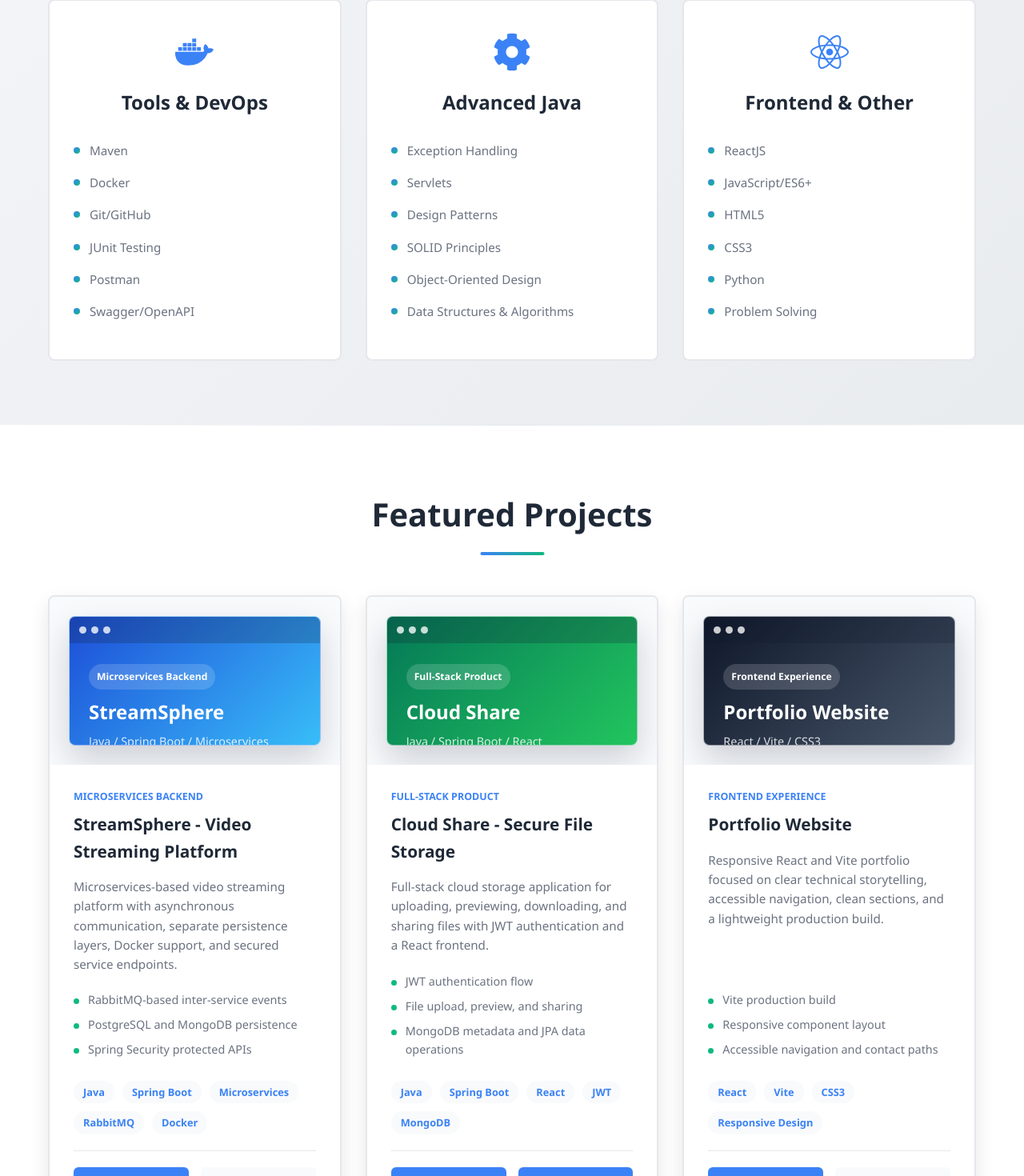
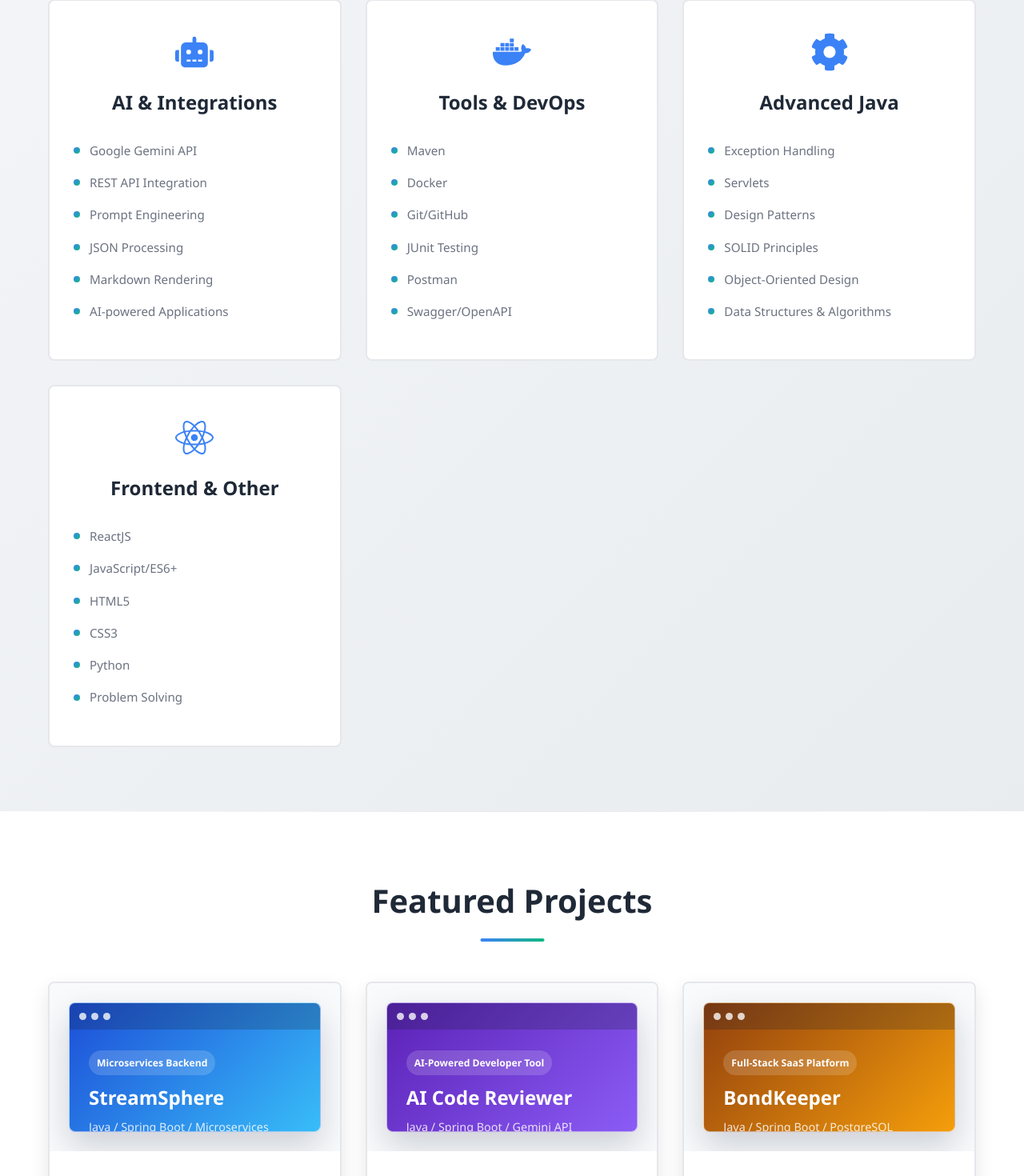
Before and after one commit to programer12345anwar/portfolio-website, a React (Vite) app: page / in a window 1280 px wide. Shown: the part 2409-3879 px from the top of the page at 80% size. Built offline with nearby package versions, Linux system fonts and the light colour scheme.

Commit message:
update in project and skills section

```diff
--- a/src/components/Projects.jsx
+++ b/src/components/Projects.jsx
@@ -19,40 +19,9 @@
       github: "https://github.com/programer12345anwar/YouTube-Clone",
       live: "",
     },
+
     {
       id: 2,
-      title: "Cloud Share - Secure File Storage",
-      category: "Full-Stack Product",
-      description:
-        "Full-stack cloud storage application for uploading, previewing, downloading, and sharing files with JWT authentication and a React frontend.",
-      highlights: [
-        "JWT authentication flow",
-        "File upload, preview, and sharing",
-        "MongoDB metadata and JPA data operations",
-      ],
-      tags: ["Java", "Spring Boot", "React", "JWT", "MongoDB"],
-      accent: "green",
-      github: "https://github.com/programer12345anwar/cloud-share-backend",
-      live: "https://cloud-share-web-app.vercel.app/",
-    },
-    {
-      id: 3,
-      title: "Portfolio Website",
-      category: "Frontend Experience",
-      description:
-        "Responsive React and Vite portfolio focused on clear technical storytelling, accessible navigation, clean sections, and a lightweight production build.",
-      highlights: [
-        "Vite production build",
-        "Responsive component layout",
-        "Accessible navigation and contact paths",
-      ],
-      tags: ["React", "Vite", "CSS3", "Responsive Design"],
-      accent: "slate",
-      github: "https://github.com/programer12345anwar/portfolio-using-react",
-      live: "",
-    },
-    {
-      id: 4,
       title: "AI Code Reviewer - Monolithic Application",
       category: "AI-Powered Developer Tool",
       description:
@@ -69,7 +38,7 @@
       live: "https://ai-code-reviewer-monolithic-applica-gray.vercel.app/",
     },
     {
-      id: 5,
+      id: 3,
       title: "BondKeeper - Relationship Management Platform",
       category: "Full-Stack SaaS Platform",
       description:
@@ -84,6 +53,40 @@
       github: "https://github.com/programer12345anwar/bondkeeper-platform",
       live: "https://bondkeeper-platform.vercel.app/login",
     },
+
+    {
+      id: 4,
+      title: "Cloud Share - Secure File Storage",
+      category: "Full-Stack Product",
+      description:
+        "Full-stack cloud storage application for uploading, previewing, downloading, and sharing files with JWT authentication and a React frontend.",
+      highlights: [
+        "JWT authentication flow",
+        "File upload, preview, and sharing",
+        "MongoDB metadata and JPA data operations",
+      ],
+      tags: ["Java", "Spring Boot", "React", "JWT", "MongoDB"],
+      accent: "green",
+      github: "https://github.com/programer12345anwar/cloud-share-backend",
+      live: "https://cloud-share-web-app.vercel.app/",
+    },
+    {
+      id: 5,
+      title: "Portfolio Website",
+      category: "Frontend Experience",
+      description:
+        "Responsive React and Vite portfolio focused on clear technical storytelling, accessible navigation, clean sections, and a lightweight production build.",
+      highlights: [
+        "Vite production build",
+        "Responsive component layout",
+        "Accessible navigation and contact paths",
+      ],
+      tags: ["React", "Vite", "CSS3", "Responsive Design"],
+      accent: "slate",
+      github: "https://github.com/programer12345anwar/portfolio-using-react",
+      live: "",
+    },
+
     {
       id: 6,
       title: "Weather Application - Real-Time Weather API",
--- a/src/components/Skills.jsx
+++ b/src/components/Skills.jsx
@@ -4,6 +4,7 @@
   FaCog,
   FaDatabase,
   FaDocker,
+  FaRobot,
 } from "react-icons/fa";
 
 import { SiSpringboot } from "react-icons/si";
@@ -47,6 +48,20 @@
         "JPA/Hibernate",
       ],
     },
+
+    {
+      category: "AI & Integrations",
+      icon: FaRobot,
+      skills: [
+        "Google Gemini API",
+        "REST API Integration",
+        "Prompt Engineering",
+        "JSON Processing",
+        "Markdown Rendering",
+        "AI-powered Applications",
+      ],
+    },
+
     {
       category: "Tools & DevOps",
       icon: FaDocker,
```
